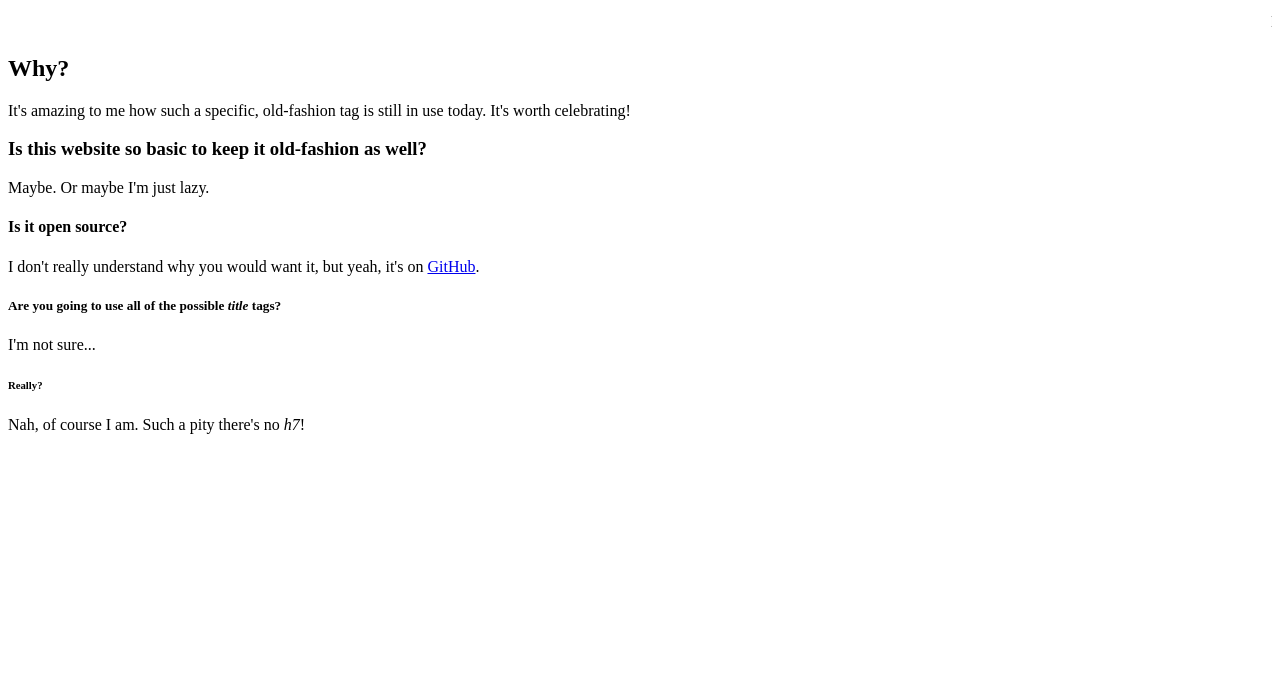
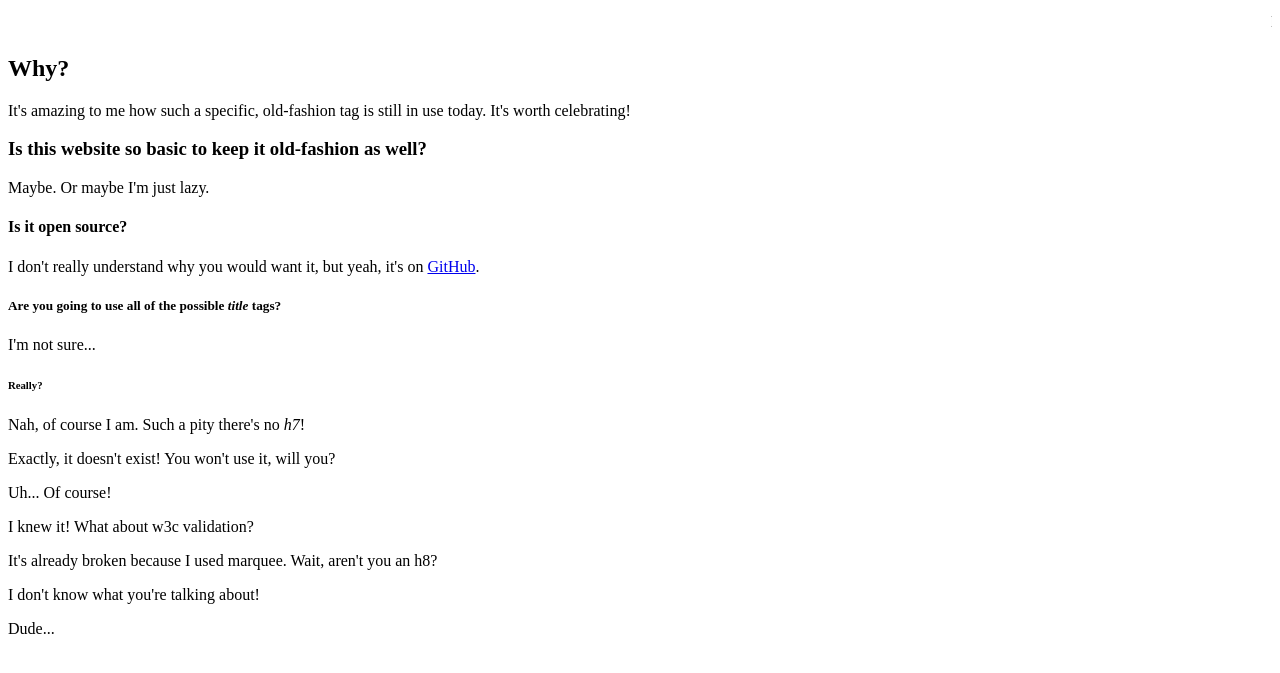
Before and after one commit to ale-rinaldi/marquee.today, a website: page website/index.html in a window 1280 px wide. Shown: the part 101-774 px from the top of the page. Drawn offline with Linux system fonts and the light colour scheme.

Commit message:
Update index.html

```diff
--- a/website/index.html
+++ b/website/index.html
@@ -17,5 +17,11 @@
 <p>I'm not sure...</p>
 <h6>Really?</h6>
 <p>Nah, of course I am. Such a pity there's no <i>h7</i>!</p>
+<h7>Exactly, it doesn't exist! You won't use it, will you?</h7>
+<p>Uh... Of course!</p>
+<h8>I knew it! What about w3c validation?</h8>
+<p>It's already broken because I used marquee. Wait, aren't you an h8?</p>
+<h9>I don't know what you're talking about!</h9>
+<p>Dude...</p>
 </body>
 </html>
```
